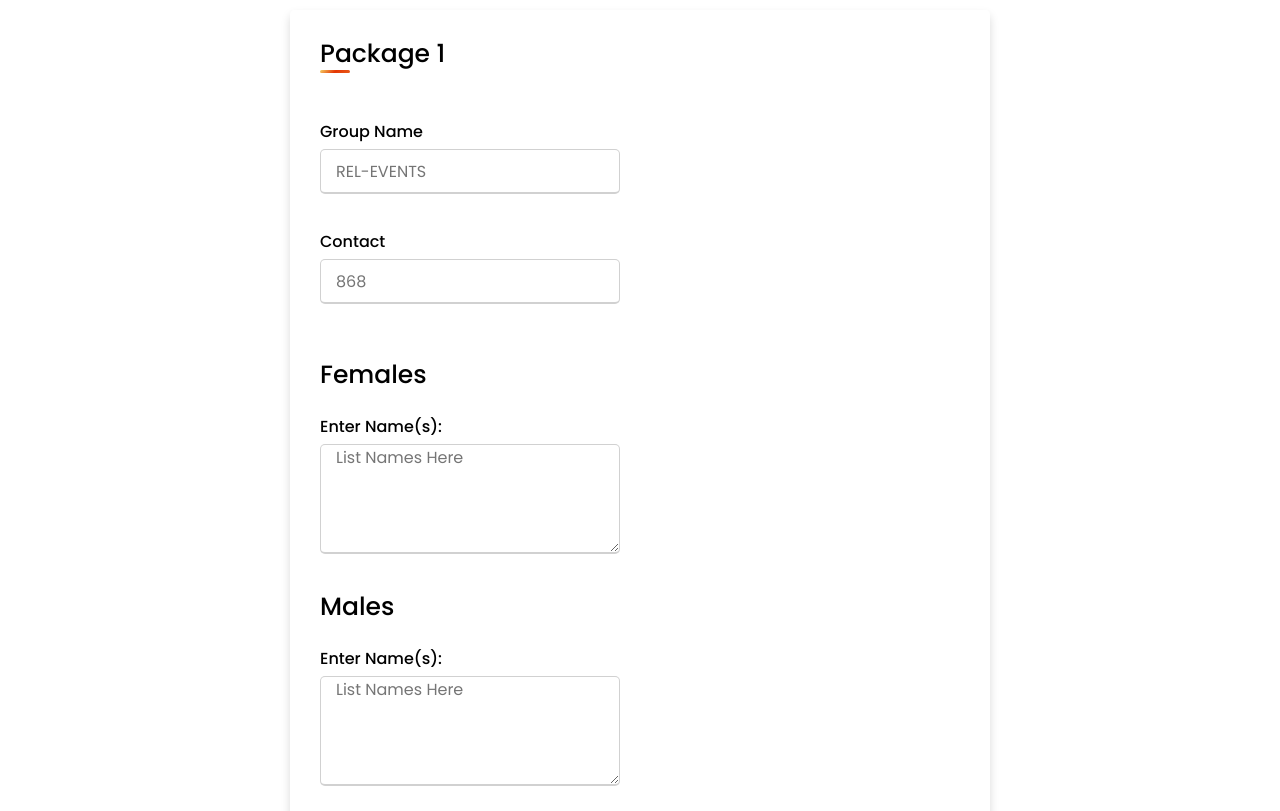
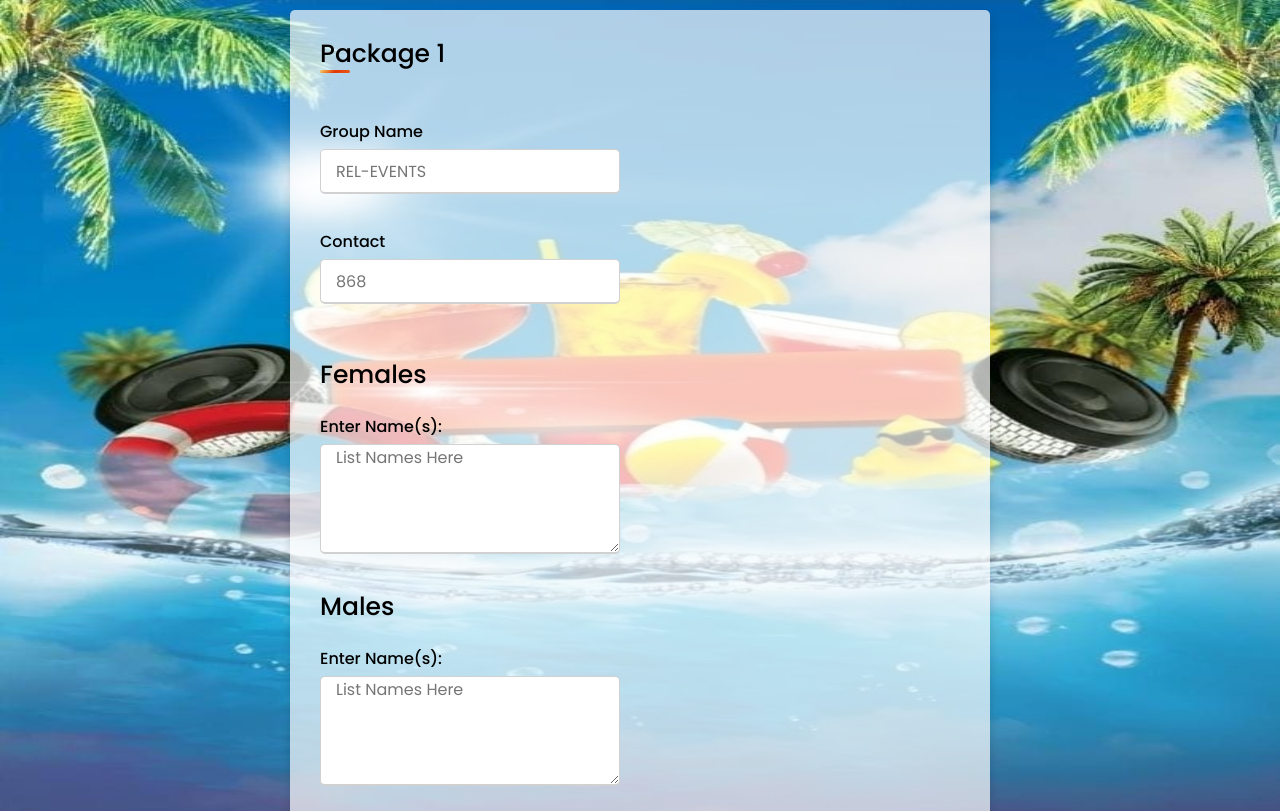
Before and after one commit to zacer868/Community, a plain HTML site: page pack1.html in a window 1280 px wide. Shown: the top 811 px of the page. Drawn offline with Linux system fonts and the light colour scheme.

Commit message:
Update form copy.css

```diff
--- a/form copy.css
+++ b/form copy.css
@@ -16,7 +16,7 @@ body {
   justify-content: center;
   align-items: center;
   padding: 10px;
-  background-image: url("img/bg.png");
+  background-image: url("./bg.jpg");
   background-repeat: no-repeat;
   background-size: 100% 100%;
 }
```
